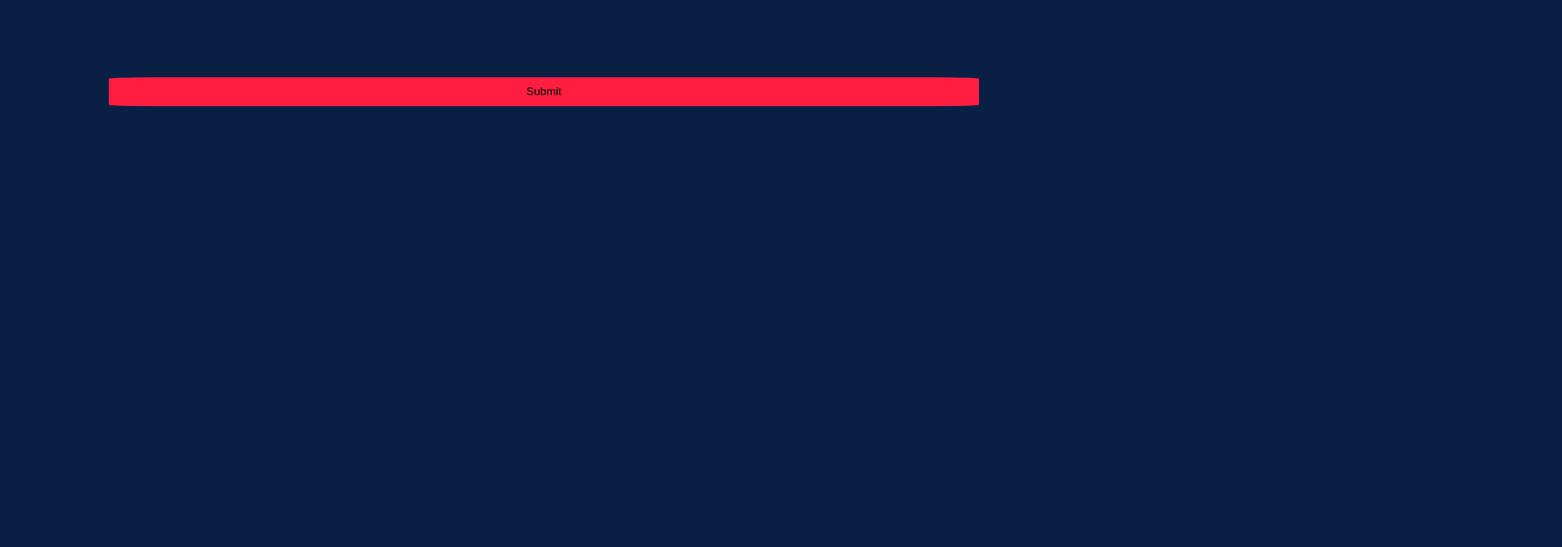
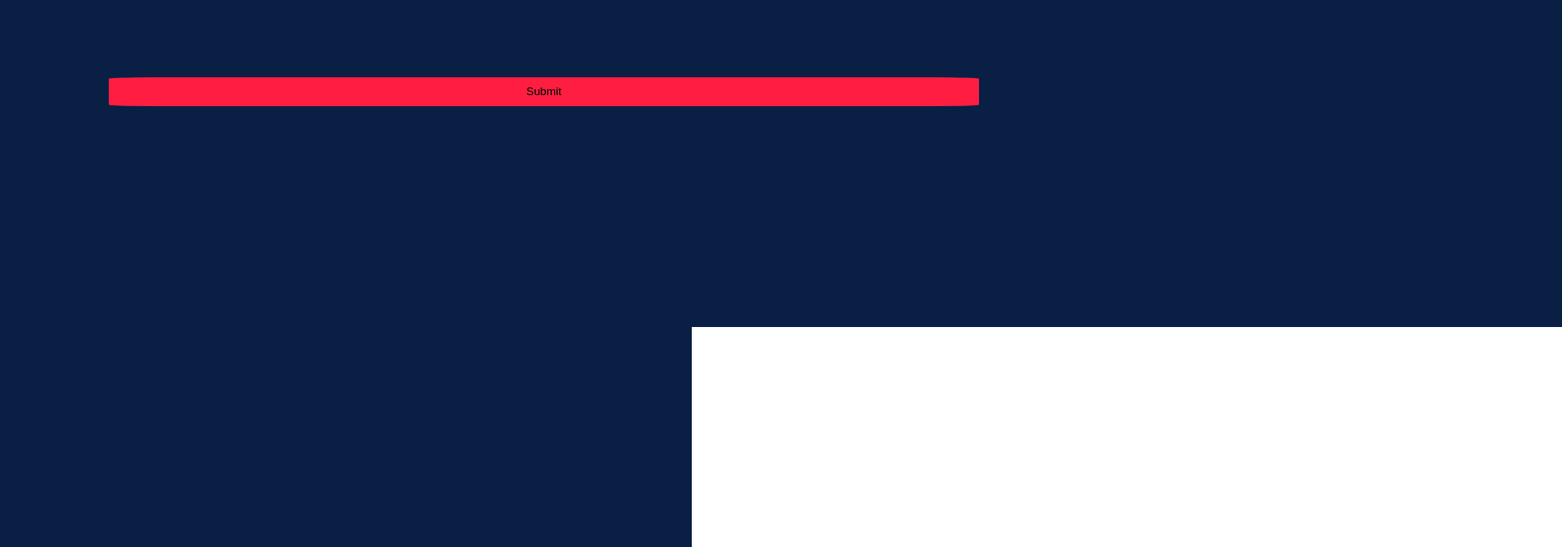
Before and after one commit to IMTR0J4N/Weather-App, a website built with Vite: page index.html in a window 1280 px wide. Shown: the part 346-990 px from the top of the page at 85% size, 1838 px wide, since content can reach past the window. Before the commit the page ends 963 px from the top, so only its background shows below. Built offline with nearby package versions, Linux system fonts and the light colour scheme.

Commit message:
start coding meteo card for display location info

```diff
--- a/css/style.css
+++ b/css/style.css
@@ -56,3 +56,11 @@ input[type=submit] {
     margin-top: 12%;
     width: 80%;
 }
+
+.meteo-card {
+    position: absolute;
+    margin-top: 35%;
+    height: 38%;
+    width: 80%;
+    background-color: var(--text_light);
+}
--- a/index.html
+++ b/index.html
@@ -15,7 +15,9 @@
         <form>
           <input type="text" placeholder="Search for a City" id="city-input">
           <input type="submit" value="Submit">
-          <article class="meteo-card"></article>
+          <div id="card-container">
+            <article class="meteo-card"></article>
+          </div>
         </form>
       </div>
     </section>
```
